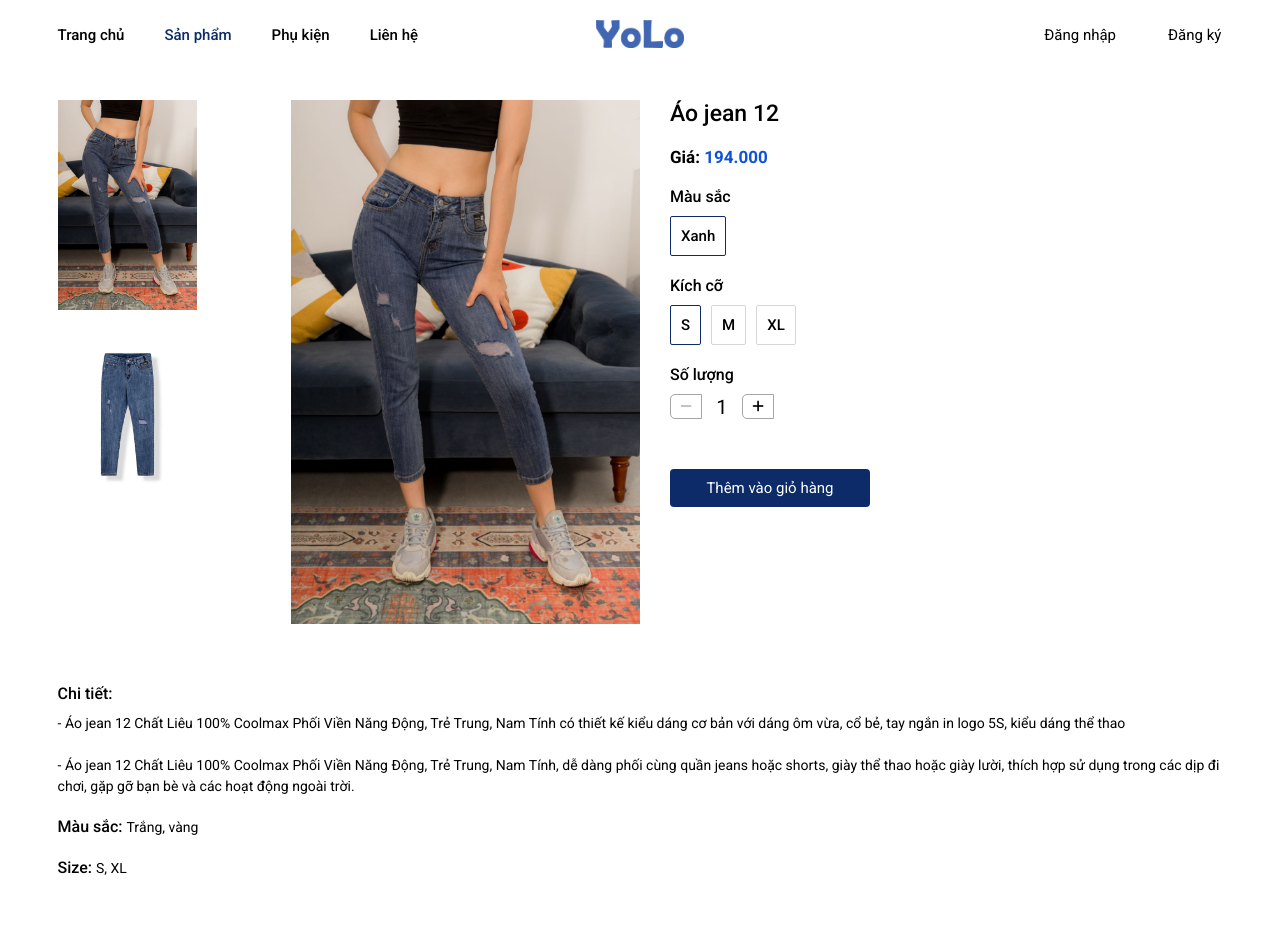
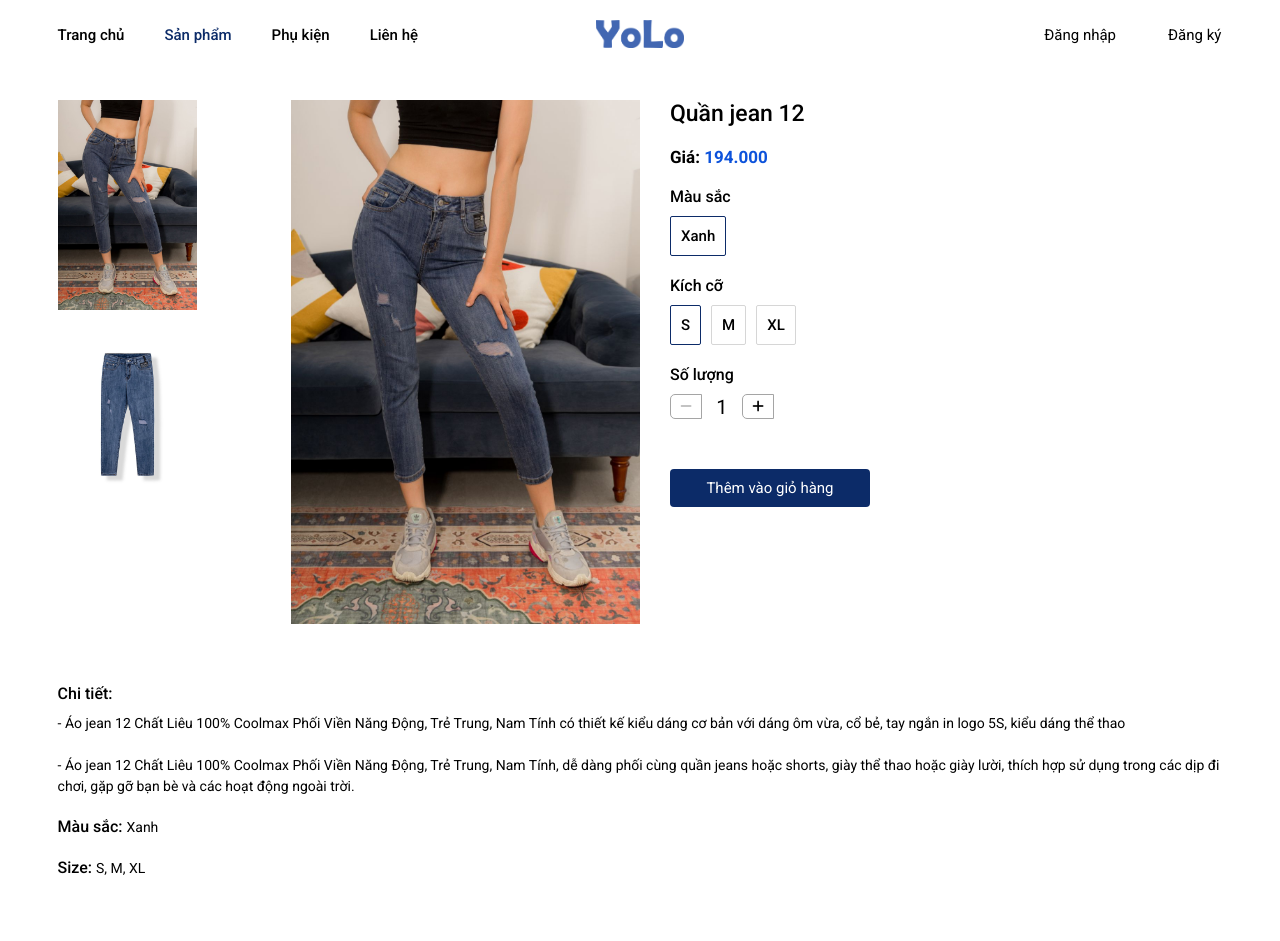
Before and after one commit to nguyenducde/shopping-authentic, a React (Create React App) app: page /danh-muc/san-pham/ao-jean-12 in a window 1280 px wide. Shown: the top 941 px of the page. Built offline with nearby package versions, Linux system fonts and the light colour scheme.

Commit message:
C22 - Display Color, Size of Detail in Product Detail

```diff
--- a/src/assets/fake-data/products.js
+++ b/src/assets/fake-data/products.js
@@ -136,7 +136,7 @@ const products = [
         description: '- Áo somi tay dài 09 Chất Liêu 100% Coolmax Phối Viền Năng Động, Trẻ Trung, Nam Tính có thiết kế kiểu dáng cơ bản với dáng ôm vừa, cổ bẻ, tay ngắn in logo 5S, kiểu dáng thể thao <br><br> - Áo somi tay dài 09 Chất Liêu 100% Coolmax Phối Viền Năng Động, Trẻ Trung, Nam Tính, dễ dàng phối cùng quần jeans hoặc shorts, giày thể thao hoặc giày lười, thích hợp sử dụng trong các dịp đi chơi, gặp gỡ bạn bè và các hoạt động ngoài trời.'
     },
     {
-        name: 'Áo jean phong cách 10',
+        name: 'Quần jean phong cách 10',
         price: 194,
         image01: product_10_image_01,
         image02: product_10_image_02,
@@ -147,7 +147,7 @@ const products = [
         description: '- Áo somi tay dài 09 Chất Liêu 100% Coolmax Phối Viền Năng Động, Trẻ Trung, Nam Tính có thiết kế kiểu dáng cơ bản với dáng ôm vừa, cổ bẻ, tay ngắn in logo 5S, kiểu dáng thể thao <br><br> - Áo somi tay dài 09 Chất Liêu 100% Coolmax Phối Viền Năng Động, Trẻ Trung, Nam Tính, dễ dàng phối cùng quần jeans hoặc shorts, giày thể thao hoặc giày lười, thích hợp sử dụng trong các dịp đi chơi, gặp gỡ bạn bè và các hoạt động ngoài trời.'
     },
     {
-        name: 'Áo jean 11',
+        name: 'Quần jean 11',
         price: 194,
         image01: product_11_image_01,
         image02: product_11_image_02,
@@ -158,7 +158,7 @@ const products = [
         description: '- Áo jean 11 Chất Liêu 100% Coolmax Phối Viền Năng Động, Trẻ Trung, Nam Tính có thiết kế kiểu dáng cơ bản với dáng ôm vừa, cổ bẻ, tay ngắn in logo 5S, kiểu dáng thể thao <br><br> - Áo jean 11 Chất Liêu 100% Coolmax Phối Viền Năng Động, Trẻ Trung, Nam Tính, dễ dàng phối cùng quần jeans hoặc shorts, giày thể thao hoặc giày lười, thích hợp sử dụng trong các dịp đi chơi, gặp gỡ bạn bè và các hoạt động ngoài trời.'
     },
     {
-        name: 'Áo jean 12',
+        name: 'Quần jean 12',
         price: 194,
         image01: product_12_image_01,
         image02: product_12_image_02,
@@ -177,7 +177,7 @@ const products = [
         colors: ['Trắng', 'Đỏ'],
         slug: 'ao-thun-dinosaur-13',
         size: ['s', 'm', 'xl'],
-        description: '-Áo thun Dinosaur 13 Chất Liêu 100% Coolmax Phối Viền Năng Động, Trẻ Trung, Nam Tính có thiết kế kiểu dáng cơ bản với dáng ôm vừa, cổ bẻ, tay ngắn in logo 5S, kiểu dáng thể thao <br><br> -Áo thun Dinosaur 13 Chất Liêu 100% Coolmax Phối Viền Năng Động, Trẻ Trung, Nam Tính, dễ dàng phối cùng quần jeans hoặc shorts, giày thể thao hoặc giày lười, thích hợp sử dụng trong các dịp đi chơi, gặp gỡ bạn bè và các hoạt động ngoài trời.'
+        description: '- Áo thun Dinosaur 13 Chất Liêu 100% Coolmax Phối Viền Năng Động, Trẻ Trung, Nam Tính có thiết kế kiểu dáng cơ bản với dáng ôm vừa, cổ bẻ, tay ngắn in logo 5S, kiểu dáng thể thao <br><br> -Áo thun Dinosaur 13 Chất Liêu 100% Coolmax Phối Viền Năng Động, Trẻ Trung, Nam Tính, dễ dàng phối cùng quần jeans hoặc shorts, giày thể thao hoặc giày lười, thích hợp sử dụng trong các dịp đi chơi, gặp gỡ bạn bè và các hoạt động ngoài trời.'
     },
     {
         name: 'Áo thun Dinosaur 14',
@@ -188,7 +188,7 @@ const products = [
         colors: ['Trắng', 'Xanh'],
         slug: 'ao-thun-dinosaur-14',
         size: ['s', 'm'],
-        description: '-Áo thun Dinosaur 14 Chất Liêu 100% Coolmax Phối Viền Năng Động, Trẻ Trung, Nam Tính có thiết kế kiểu dáng cơ bản với dáng ôm vừa, cổ bẻ, tay ngắn in logo 5S, kiểu dáng thể thao <br><br> -Áo thun Dinosaur 14 Chất Liêu 100% Coolmax Phối Viền Năng Động, Trẻ Trung, Nam Tính, dễ dàng phối cùng quần jeans hoặc shorts, giày thể thao hoặc giày lười, thích hợp sử dụng trong các dịp đi chơi, gặp gỡ bạn bè và các hoạt động ngoài trời.'
+        description: '- Áo thun Dinosaur 14 Chất Liêu 100% Coolmax Phối Viền Năng Động, Trẻ Trung, Nam Tính có thiết kế kiểu dáng cơ bản với dáng ôm vừa, cổ bẻ, tay ngắn in logo 5S, kiểu dáng thể thao <br><br> -Áo thun Dinosaur 14 Chất Liêu 100% Coolmax Phối Viền Năng Động, Trẻ Trung, Nam Tính, dễ dàng phối cùng quần jeans hoặc shorts, giày thể thao hoặc giày lười, thích hợp sử dụng trong các dịp đi chơi, gặp gỡ bạn bè và các hoạt động ngoài trời.'
     }
 ]
 
--- a/src/components/ProductDetail.js
+++ b/src/components/ProductDetail.js
@@ -86,11 +86,20 @@ export default function ProductDetail(props){
                 </div>
                 <div className='product-detail__description__group'>
                     <span className='product-detail__description__title'>Màu sắc: </span>
-                    <span className='product-detail__description__content'>Trắng, vàng</span>
+                    <span className='product-detail__description__content'>
+                        {
+                            colors.join(', ')
+                        }
+
+                    </span>
                 </div>
                 <div className='product-detail__description__group'>
                     <span className='product-detail__description__title'>Size: </span>
-                    <span className='product-detail__description__content'>S, XL</span>
+                    <span className='product-detail__description__content'>
+                        {
+                            size.join(', ').toUpperCase()
+                        }
+                    </span>
                 </div>
             </div>
         </div>
--- a/src/pages/Cart.js
+++ b/src/pages/Cart.js
@@ -109,7 +109,7 @@ export default function Cart(){
                         <div className='cart__info__totoalPrice__info'>
                             <p>Thành tiền</p>
                             <div className='cart__info__totoalPrice__info__group'>
-                                <p>198.000<p className='vnd'>đ</p></p>
+                                <p>198.000<label className='vnd'>đ</label></p>
                                 <span>(Đã bao gồm VAT nếu có)</span>
                             </div>
                         </div>
--- a/src/sass/_cart.scss
+++ b/src/sass/_cart.scss
@@ -2,7 +2,7 @@
 
 .cart {
     margin-top: $header-height;
-    background-color: #fff1f3;
+    background-color: #fdeaede8; //fff1f3
     padding-top: 2rem;
 
     &__title {
```
